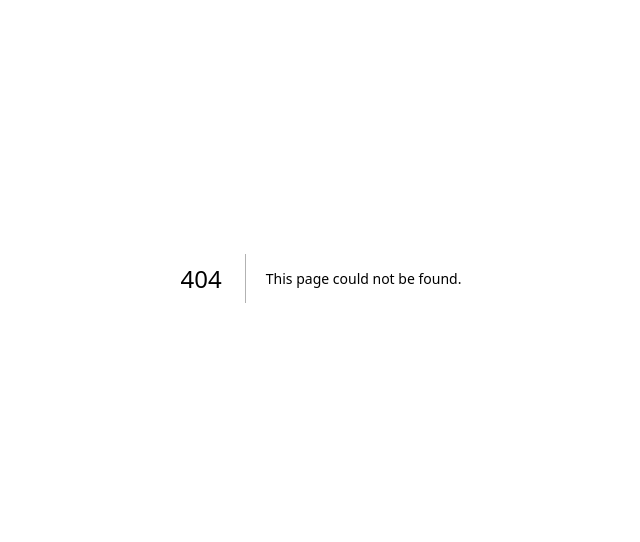
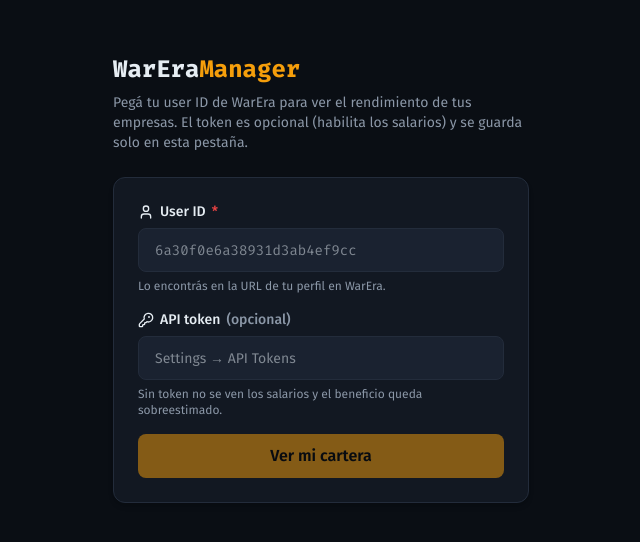
Before and after one commit to bananaprotocolDev/WarEraManager, a Next.js app: page /onboarding in a window 1280 px wide. Before the commit this address had no page. Shown: the part 122-664 px from the top of the page, without its empty margins (319-959 px from the left). Built offline with nearby package versions, Linux system fonts and the light colour scheme.

Commit message:
feat(ui): add onboarding screen

```diff
--- /dev/null
+++ b/src/app/onboarding/page.tsx
@@ -0,0 +1,69 @@
+"use client";
+import { useState } from "react";
+import { useRouter } from "next/navigation";
+import { KeyRound, User } from "lucide-react";
+import { Card } from "@/components/ui/card";
+import { Button } from "@/components/ui/button";
+import { setUserId, setToken, clearToken } from "@/lib/client/token-store";
+
+export default function OnboardingPage() {
+  const router = useRouter();
+  const [userId, setUserIdInput] = useState("");
+  const [token, setTokenInput] = useState("");
+
+  function submit(e: React.FormEvent) {
+    e.preventDefault();
+    if (!userId.trim()) return;
+    setUserId(userId.trim());
+    if (token.trim()) setToken(token.trim());
+    else clearToken();
+    router.push("/dashboard");
+  }
+
+  return (
+    <div className="mx-auto flex min-h-dvh max-w-md flex-col justify-center px-4">
+      <h1 className="mb-2 font-mono text-2xl font-bold">
+        WarEra<span className="text-accent">Manager</span>
+      </h1>
+      <p className="mb-6 text-sm text-muted-foreground">
+        Pegá tu user ID de WarEra para ver el rendimiento de tus empresas. El token es opcional
+        (habilita los salarios) y se guarda solo en esta pestaña.
+      </p>
+      <Card>
+        <form onSubmit={submit} className="flex flex-col gap-4">
+          <label className="flex flex-col gap-1.5 text-sm">
+            <span className="flex items-center gap-1.5 font-medium">
+              <User className="h-4 w-4" /> User ID <span className="text-destructive">*</span>
+            </span>
+            <input
+              value={userId}
+              onChange={(e) => setUserIdInput(e.target.value)}
+              placeholder="6a30f0e6a38931d3ab4ef9cc"
+              className="tabular h-11 rounded-lg border border-border bg-surface-2 px-4 outline-none focus:ring-2 focus:ring-ring"
+              required
+            />
+            <span className="text-xs text-muted-foreground">Lo encontrás en la URL de tu perfil en WarEra.</span>
+          </label>
+          <label className="flex flex-col gap-1.5 text-sm">
+            <span className="flex items-center gap-1.5 font-medium">
+              <KeyRound className="h-4 w-4" /> API token <span className="text-muted-foreground">(opcional)</span>
+            </span>
+            <input
+              value={token}
+              onChange={(e) => setTokenInput(e.target.value)}
+              type="password"
+              placeholder="Settings → API Tokens"
+              className="h-11 rounded-lg border border-border bg-surface-2 px-4 outline-none focus:ring-2 focus:ring-ring"
+            />
+            <span className="text-xs text-muted-foreground">
+              Sin token no se ven los salarios y el beneficio queda sobreestimado.
+            </span>
+          </label>
+          <Button type="submit" disabled={!userId.trim()}>
+            Ver mi cartera
+          </Button>
+        </form>
+      </Card>
+    </div>
+  );
+}
```
